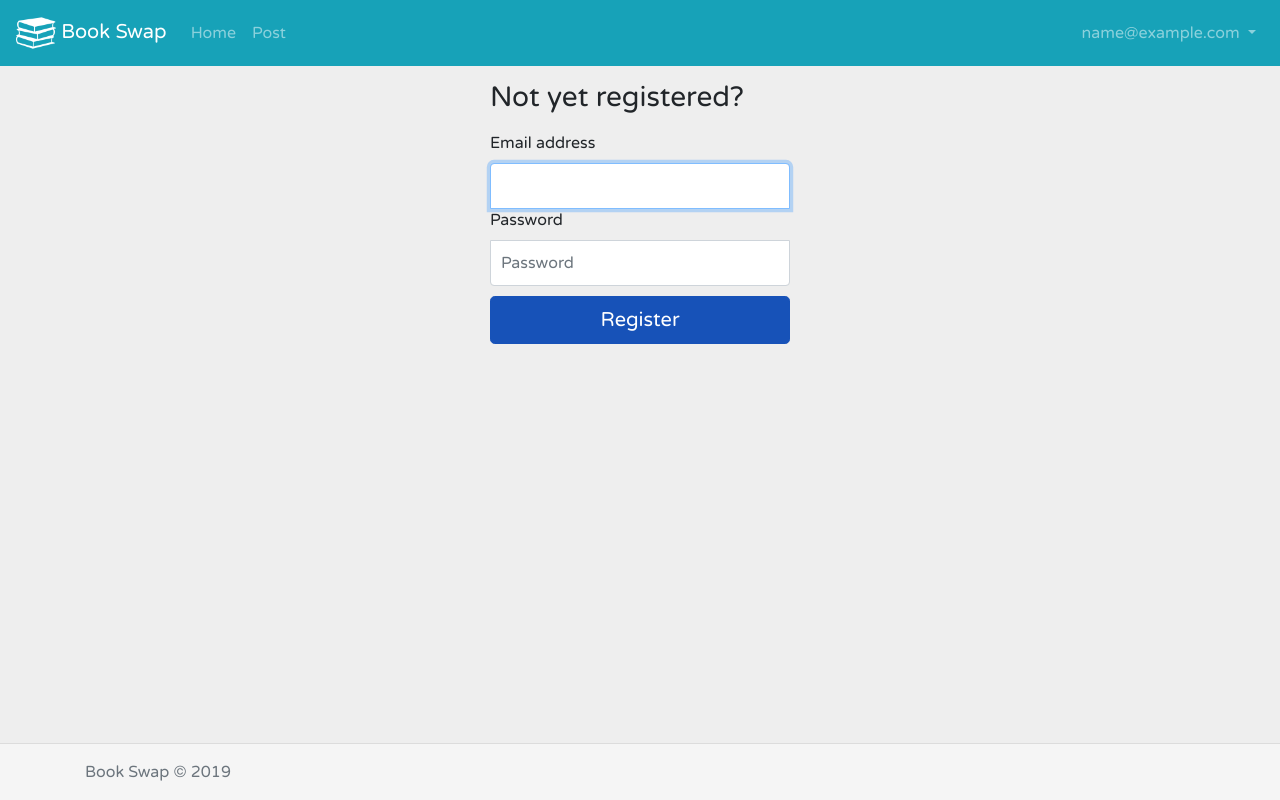
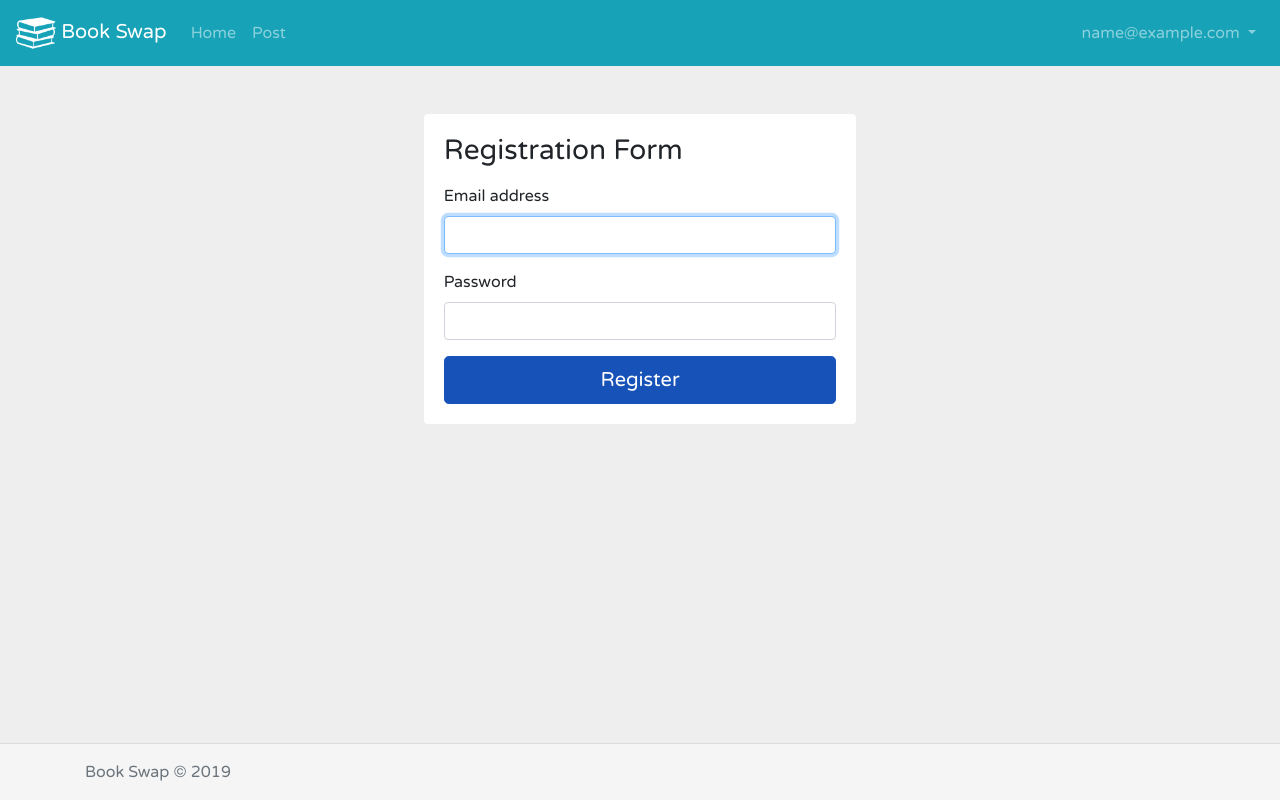
Before and after one commit to tedmatuszewski/Book-Switcharoo, a Vue app in the folder BookSwap.VUE/: page /#/register in a window 1280 px wide. Built offline with nearby package versions, Linux system fonts and the light colour scheme; no server answers; sample sign-in values are in the browser's storage; what vue-chat-scroll, vue-masonry would draw is missing.

Commit message:
Formatted the login/register pages, then linked to them in the UI.

```diff
--- a/BookSwap.VUE/public/site.css
+++ b/BookSwap.VUE/public/site.css
@@ -27,9 +27,6 @@ h1, h2, h3, h4, h5, h6, body {
 
 .form-signin {
     width: 100%;
-    max-width: 330px;
-    padding: 15px;
-    margin: auto;
 }
 
     .form-signin input[type="email"] {
--- a/BookSwap.VUE/src/components/Login.vue
+++ b/BookSwap.VUE/src/components/Login.vue
@@ -1,17 +1,29 @@
 <template>
-    <div class="container flex-grow-1">
+    <div class="container">
+        <div class="row justify-content-center">
+            <div class="col-sm-5">
+                <div class="card mt-5">
+                    <div class="card-body text-center">
                         <form v-on:submit.prevent="login" class="form-signin">
                             <div v-if="error" class="alert alert-danger" role="alert">
                                 {{error}}
                             </div>
 
-            <h1 class="h3 mb-3 font-weight-normal">Please sign in</h1>
+                            <h1 class="mb-3">Sign in</h1>
                             <label for="inputEmail" class="sr-only">Email address</label>
                             <input type="email" v-model="email" class="form-control" placeholder="Email address" required="" autofocus="">
                             <label for="inputPassword" class="sr-only">Password</label>
                             <input type="password" v-model="password" class="form-control" placeholder="Password" required="">
                             <button class="btn btn-lg btn-primary btn-block" type="submit">Sign in</button>
+
+                            <hr />
+
+                            or <router-link tag="a" to="/register">sign up</router-link>
                         </form>
+                    </div>
+                </div>
+            </div>
+        </div>
     </div>
 </template>
 
--- a/BookSwap.VUE/src/components/Register.vue
+++ b/BookSwap.VUE/src/components/Register.vue
@@ -1,17 +1,34 @@
 <template>
-    <div class="container flex-grow-1">
-        <form v-on:submit.prevent="register" class="form-signin">
+    <div class="container">
+        <div class="container">
+            <div class="row justify-content-center">
+                <div class="col-sm-5">
+                    <div class="card mt-5">
+                        <div class="card-body">
+                            <form v-on:submit.prevent="register">
                                 <div v-if="error" class="alert alert-danger" role="alert">
                                     {{error}}
                                 </div>
 
-            <h1 class="h3 mb-3 font-weight-normal">Not yet registered?</h1>
+                                <h1 class="h3 mb-3 font-weight-normal">Registration Form</h1>
+
+                                <div class="form-group">
                                     <label>Email address</label>
                                     <input type="email" class="form-control" v-model="email" required="" autofocus="">
+                                </div>
+
+                                <div class="form-group">
                                     <label>Password</label>
-            <input type="password" v-model="password" class="form-control" placeholder="Password" required="">
+                                    <input type="password" v-model="password" class="form-control" required="">
+                                </div>
+
                                 <button class="btn btn-lg btn-primary btn-block" type="submit">Register</button>
                             </form>
+                        </div>
+                    </div>
+                </div>
+            </div>
+        </div>
     </div>
 </template>
 
```
Lines whose indentation alone changed are shown as unchanged.
